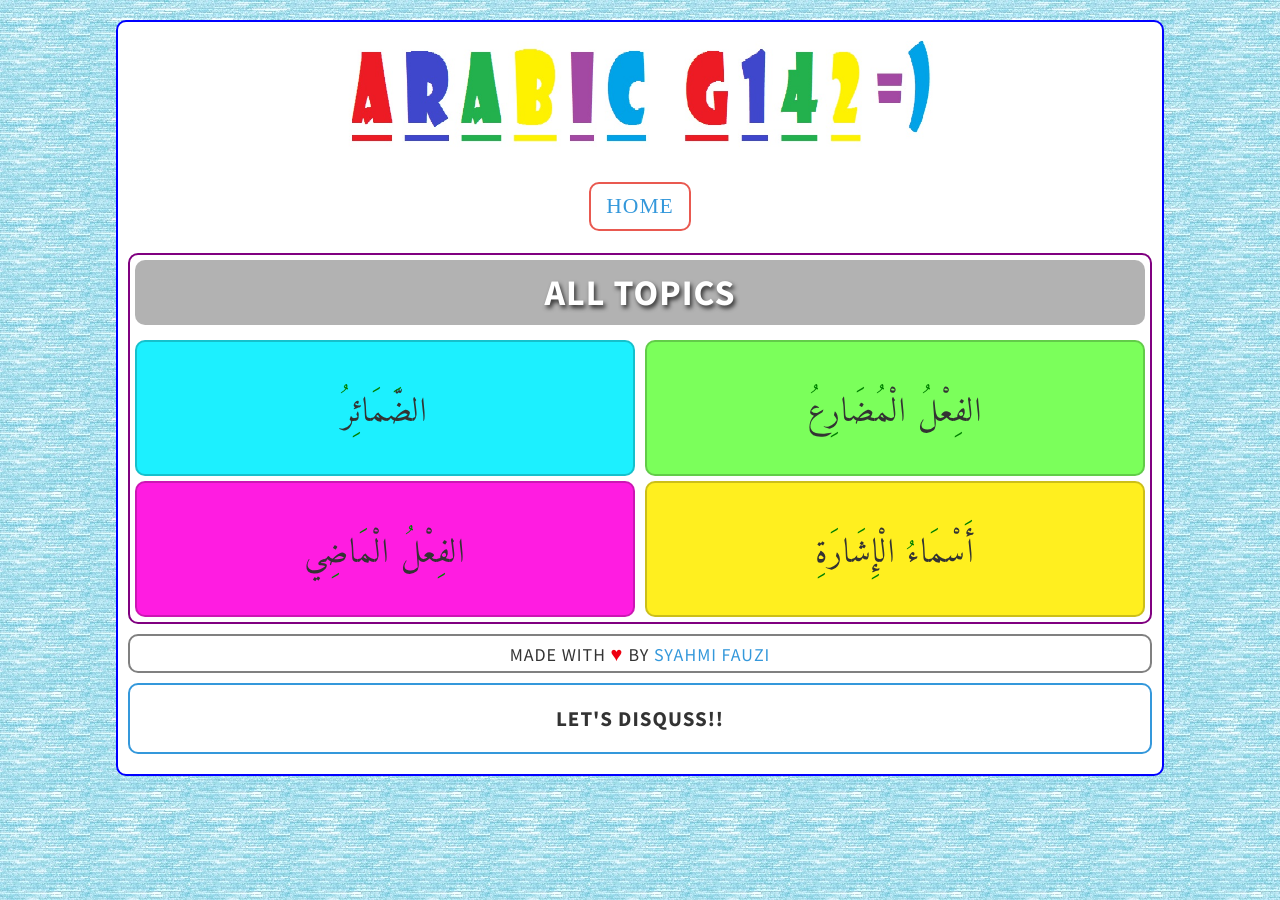
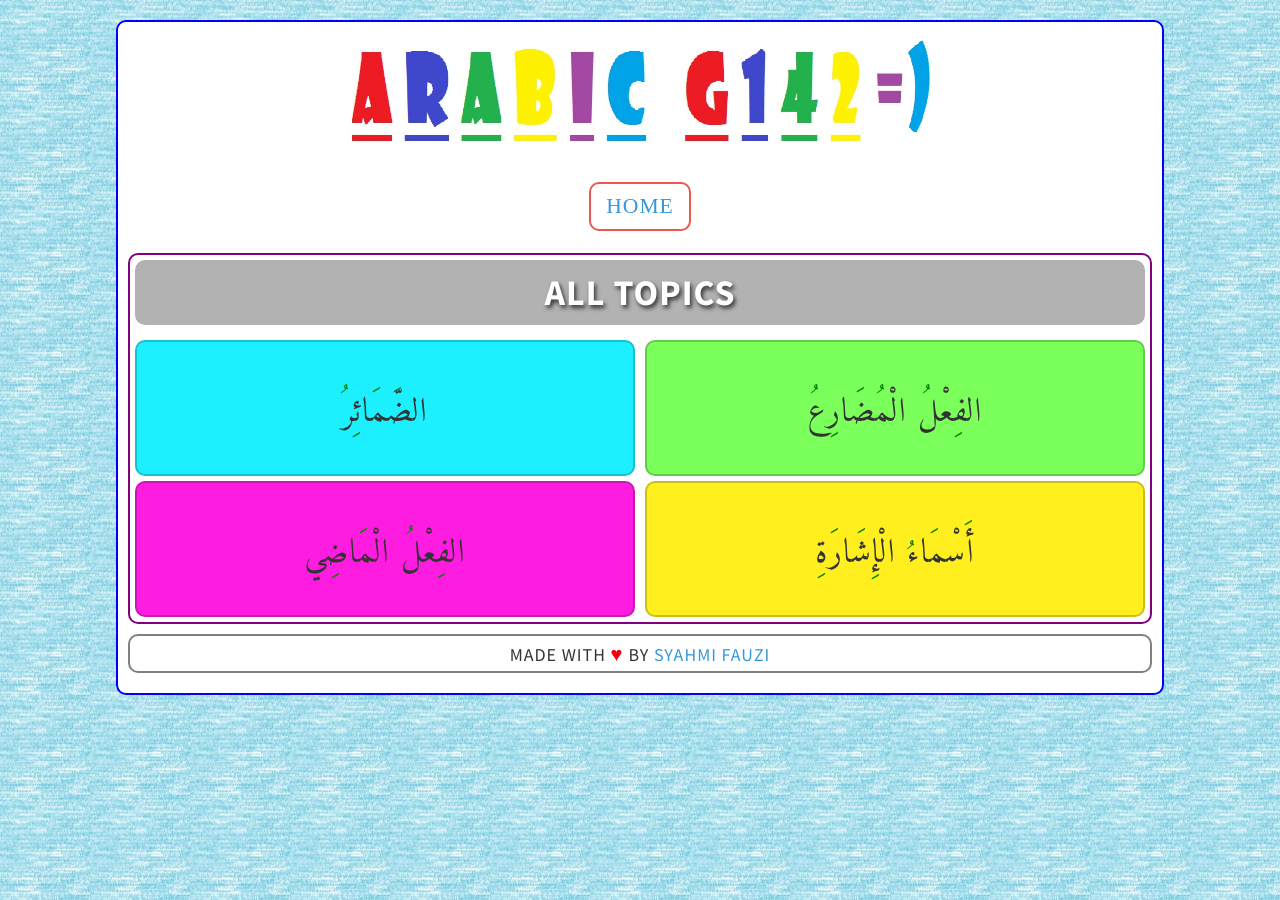
Before and after one commit to syahmifauzi/arabic, a Jekyll site: the page built from index.html, in a window 1280 px wide. Built offline with Jekyll 4.4.1, drawn with Linux system fonts in a browser that asks for light colours.

Commit message:
add smtg imptnt

```diff
--- a/_includes/disqus-comments.html
+++ b/_includes/disqus-comments.html
@@ -1,4 +1,6 @@
 {% if page.comments %}
+<div class="disqus-wrapper">
+  <h3>Let's Disquss!!</h3>
   <div id="disqus_thread"></div>
   <script>
       // var disqus_developer = 1; // ONLY UNCOMMENT DURING DEVELOPMENT MODE
@@ -14,4 +16,5 @@
       })();
   </script>
   <noscript>Please enable JavaScript to view the <a href="https://disqus.com/?ref_noscript" rel="nofollow">comments powered by Disqus.</a></noscript>
+</div>
 {% endif %}
--- a/_layouts/default.html
+++ b/_layouts/default.html
@@ -16,12 +16,7 @@
 
       {% include homepage/footer.html %}
 
-      {% if page.url != '{{ '/' | prepend: site.baseurl | prepend: site.url }}' %}
-      <div class="disqus-wrapper">
-        <h3>Let's Disquss!!</h3>
-        {% include disqus-comments.html %}
-      </div>
-      {% endif %}
+      {% include disqus-comments.html %}
     </div>
 
     <noscript>Please enable JavaScript!</noscript>
```
Lines whose indentation alone changed are shown as unchanged.
